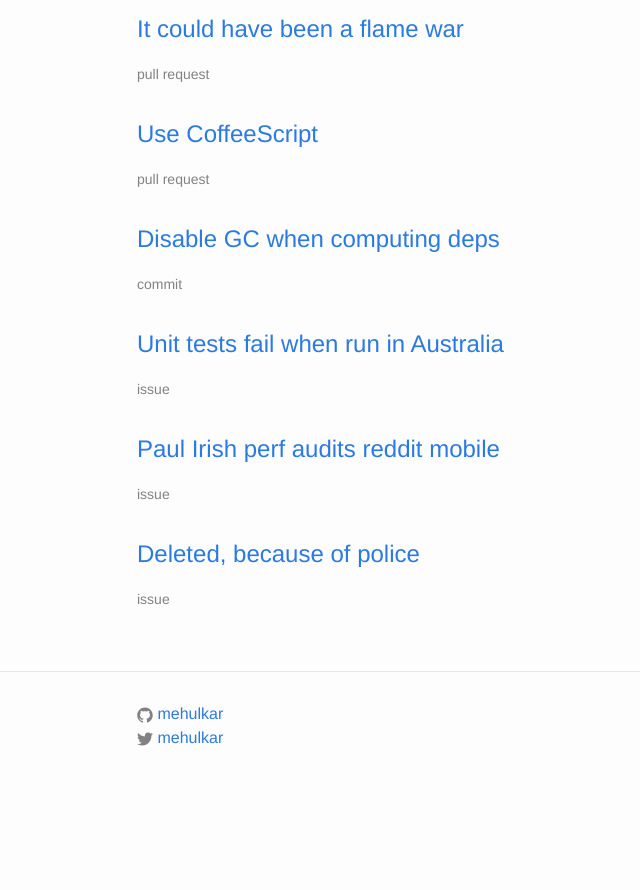
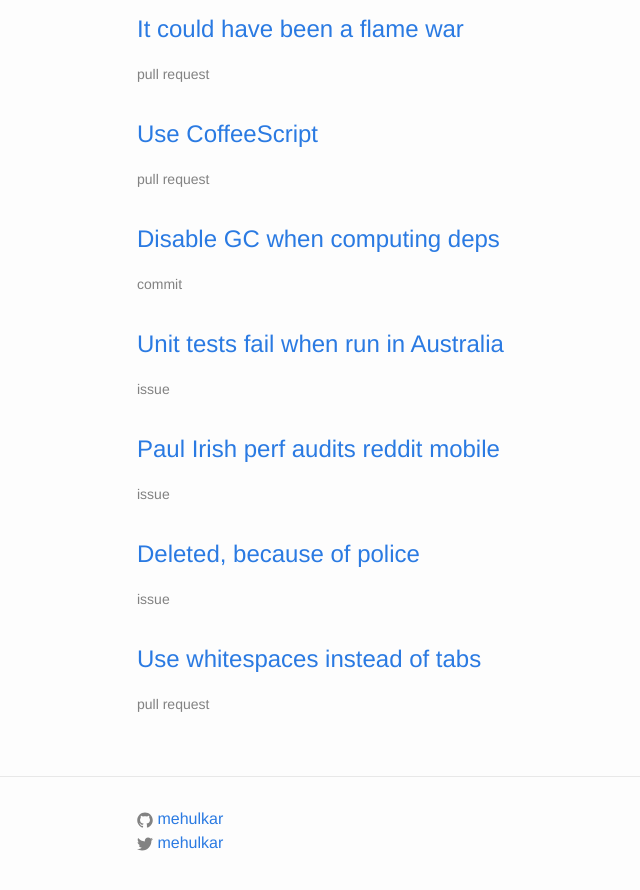
Before and after one commit to mehulkar/github-hall-of-fame, a Jekyll site: the page built from index.html, in a window 1280 px wide and 900 px high, scrolled down 2010 px. Shown: the top 890 px of the window, without its empty margins (133-773 px from the left). Built offline with Jekyll 4.4.1, drawn with Linux system fonts in a browser that asks for light colours; before the commit the page ends 2805 px from its top, so only the background shows below that.

Commit message:
The religious whitespace debate continues

```diff
--- a/_data/entries.yml
+++ b/_data/entries.yml
@@ -93,3 +93,7 @@
 - title: "Deleted, because of police"
   link: "https://archive.is/r8k7X#30.1%"
   type: "issue"
+
+- title: "Use whitespaces instead of tabs"
+  link: "https://github.com/ioquatix/latinum/pull/1"
+  type: "pull request"
```
